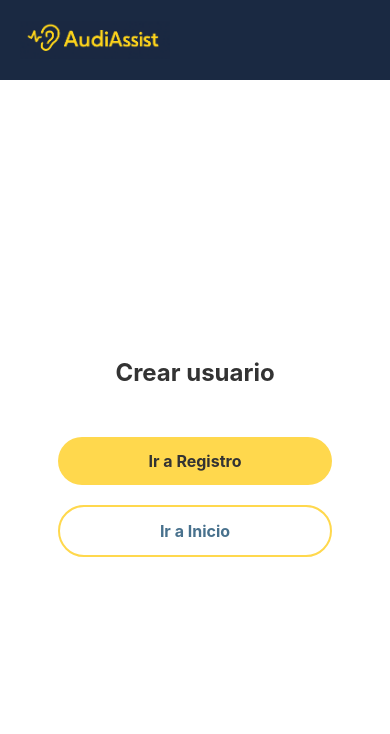
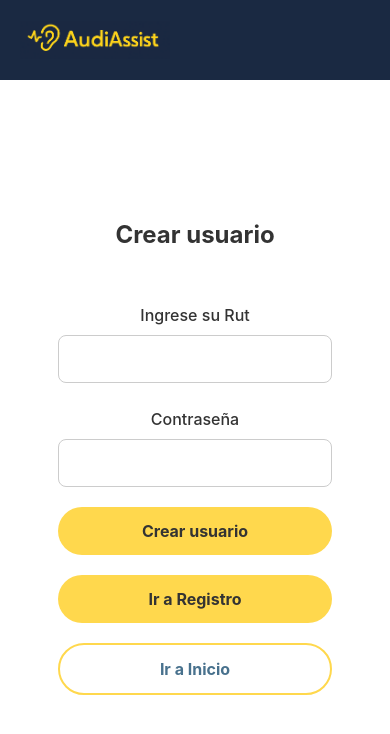
Before and after one commit to Likeriam/AUDIASSIST, a React Native app: screen /Crear_Usuario in a window 390 px wide. Shown: the top 734 px of the page. Built offline with nearby package versions, Linux system fonts and the light colour scheme.

Commit message:
Label de texto en pagina crear usuario

```diff
--- a/src/Pantallas/CrearUsuario.tsx
+++ b/src/Pantallas/CrearUsuario.tsx
@@ -1,5 +1,5 @@
 import { StatusBar } from 'expo-status-bar';
-import { StyleSheet, Text, View, Image, TouchableOpacity } from 'react-native';
+import { StyleSheet, Text, View, Image, TouchableOpacity, TextInput } from 'react-native';
 
 export default function PantallaRegistro({ navigation }: any) {
   return (
@@ -19,6 +19,27 @@ export default function PantallaRegistro({ navigation }: any) {
 
       <View style={styles.main}>
         <Text style={styles.title}>Crear usuario</Text>
+
+         <Text style={[styles.label, { marginTop: 16 }]}>Ingrese su Rut</Text>
+          <TextInput
+             style={styles.input}
+              secureTextEntry
+          />
+
+         <Text style={[styles.label, { marginTop: 16 }]}>Contraseña</Text>
+          <TextInput
+             style={styles.input}
+              secureTextEntry
+          />
+
+
+        <TouchableOpacity
+          onPress={() => {}}
+          style={styles.btn}
+          activeOpacity={0.85}>
+          <Text style={styles.btnText}>Crear usuario</Text>
+        </TouchableOpacity>
+
 
         <TouchableOpacity
           onPress={() => navigation.navigate('Registro')}
@@ -109,4 +130,20 @@ const styles = StyleSheet.create({
   btnTextSecundario: {
     color: '#48718d',
   },
+  input: {
+    width: '80%',
+    height: 48,
+    borderColor: '#ccc',
+    borderWidth: 1,
+    borderRadius: 8,
+    paddingHorizontal: 12,
+    marginVertical: 10,
+    fontSize: 16,
+    backgroundColor: '#fff',
+  },
+  label: {
+    fontSize: 16,
+    color: '#333',
+    fontWeight: '500',
+  },
 });
```
Also changed, not shown: src/Pantallas/CrearUsuario2.tsx (added).
